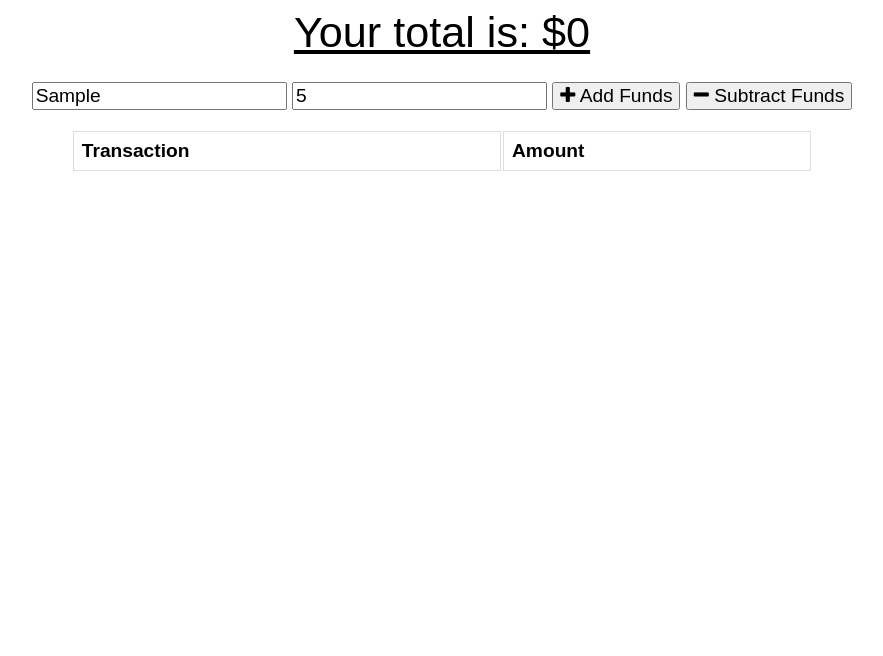
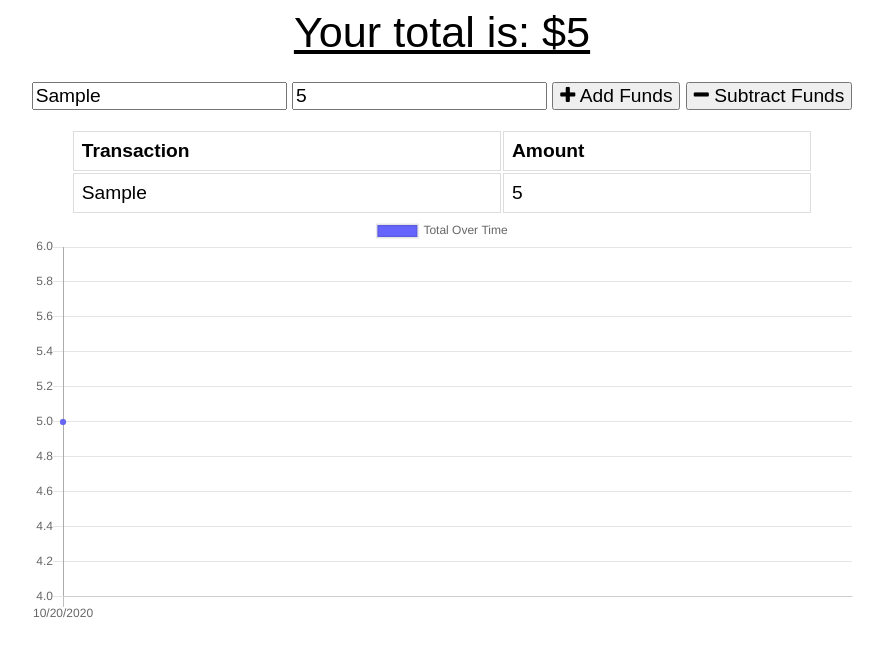
Before and after one commit to Arob7/offline-budget-tracker, a website: page public/index.html in a window 1280 px wide. Both pictures are taken after typing "Sample", "5" into the empty fields and a click on the button "Add Funds". Shown: the whole page, without its empty margins (198-1081 px from the left). Drawn offline with nearby package versions, Linux system fonts and the light colour scheme; no server answers.

Commit message:
added back button functions to index.js

```diff
--- a/public/index.html
+++ b/public/index.html
@@ -54,7 +54,7 @@
     </div>
 
     <script src="https://cdn.jsdelivr.net/npm/chart.js@2.8.0"></script>
-    <script src="app.js"></script>
+    <!-- <script src="app.js"></script> -->
     <script src="index.js"></script>
     <script>
       if ("serviceWorker" in navigator) {
--- a/public/index.js
+++ b/public/index.js
@@ -143,3 +143,13 @@ function sendTransaction(isAdding) {
       amountEl.value = "";
     });
 }
+
+document.querySelector("#add-btn").onclick = function () {
+  sendTransaction(true);
+  console.log("added funds!");
+};
+
+document.querySelector("#sub-btn").onclick = function () {
+  sendTransaction(false);
+  console.log("subtracted funds!");
+};
```
